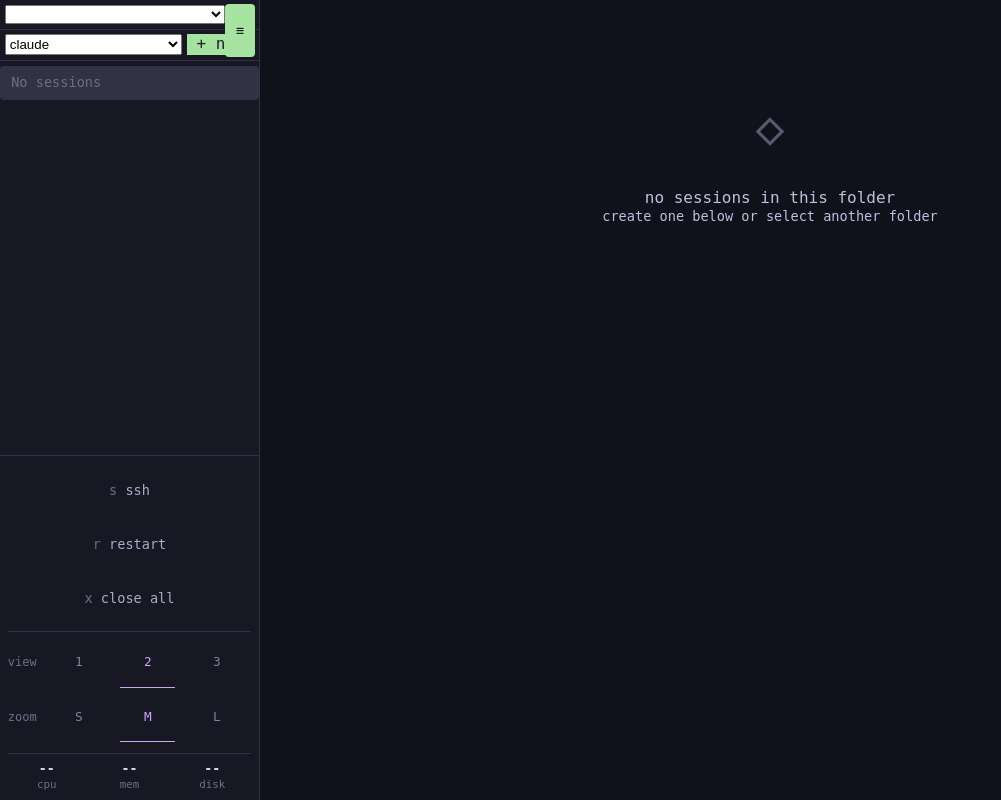
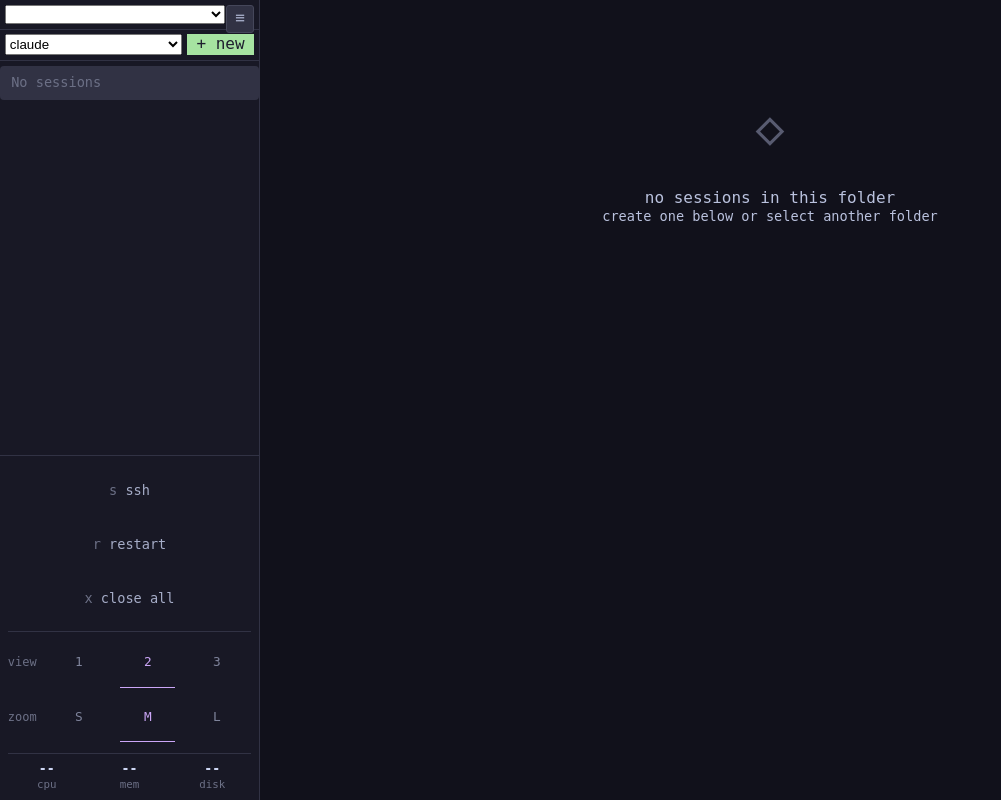
Before and after one commit to chriopter/sandboxer, a Python web app: template sandboxer/templates/index.html in a window 1280 px wide. Shown: the whole page, without its empty margins (0-1001 px from the left). Run offline with Jinja, Linux system fonts and the light colour scheme; the template is opened without the code that fills it, so the values that code supplies are empty.

Commit message:
Fix sidebar toggle size (was way too big)
🤖 Generated with [Claude Code](https://claude.com/claude-code)

Co-Authored-By: Claude Opus 4.5 <noreply@anthropic.com>

```diff
--- a/sandboxer/static/style.css
+++ b/sandboxer/static/style.css
@@ -168,23 +168,26 @@ body.sidebar-closed main {
   position: absolute;
   top: 0.5ch;
   right: 0.5ch;
-  background: var(--green) !important;
-  color: var(--crust) !important;
-  border: none !important;
-  border-radius: 4px;
+  width: 28px;
+  height: 28px;
+  background: var(--surface0) !important;
+  color: var(--subtext0) !important;
+  border: 1px solid var(--surface1) !important;
+  border-radius: 3px;
   cursor: pointer;
   display: flex;
   align-items: center;
   justify-content: center;
-  padding: 0.3em 0.8em !important;
-  transition: filter 0.15s;
+  padding: 0 !important;
+  transition: background 0.15s, color 0.15s;
   flex-shrink: 0;
   z-index: 10;
-  font-size: 0.85em;
+  font-size: 1em;
 }
 
 .sidebar-toggle:hover {
-  filter: brightness(1.1);
+  background: var(--surface1) !important;
+  color: var(--text) !important;
 }
 
 .sidebar-actions {
```
